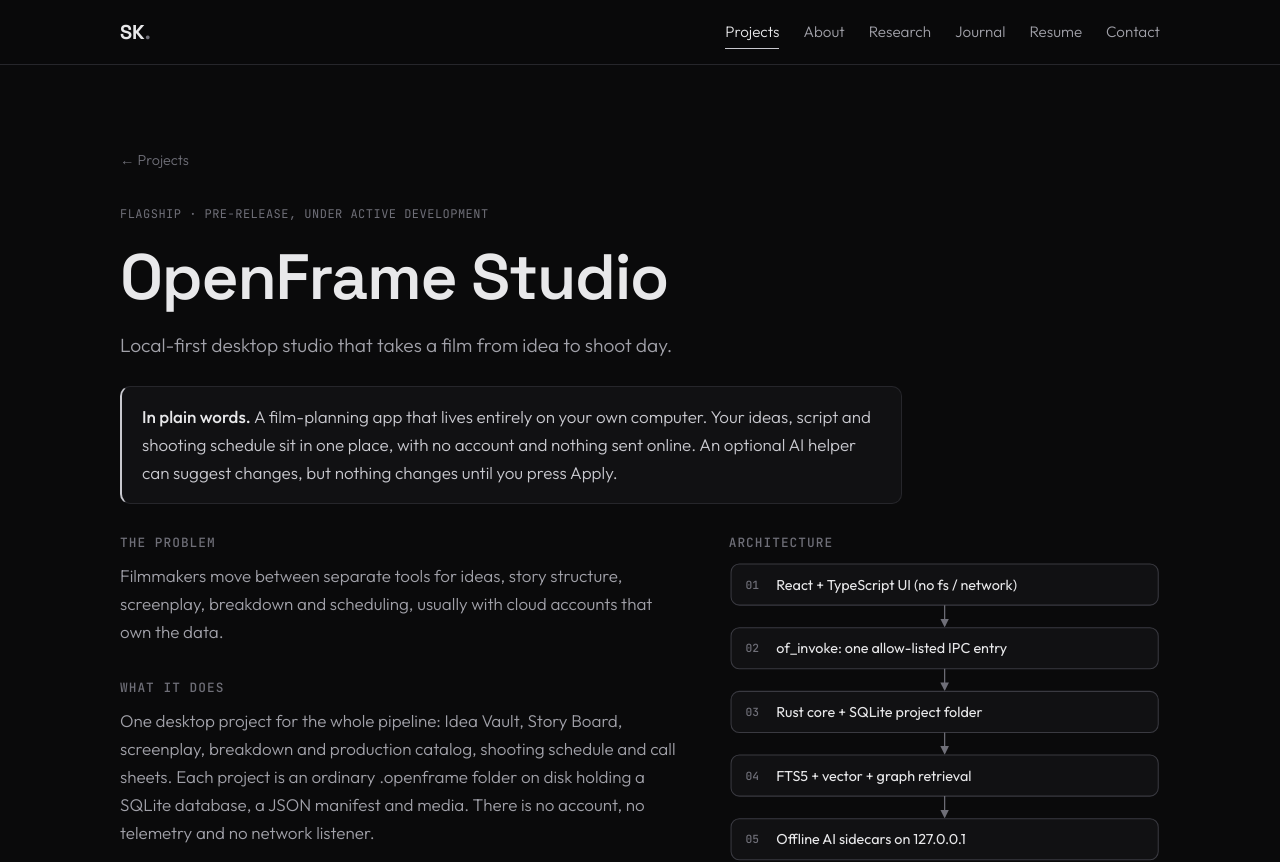
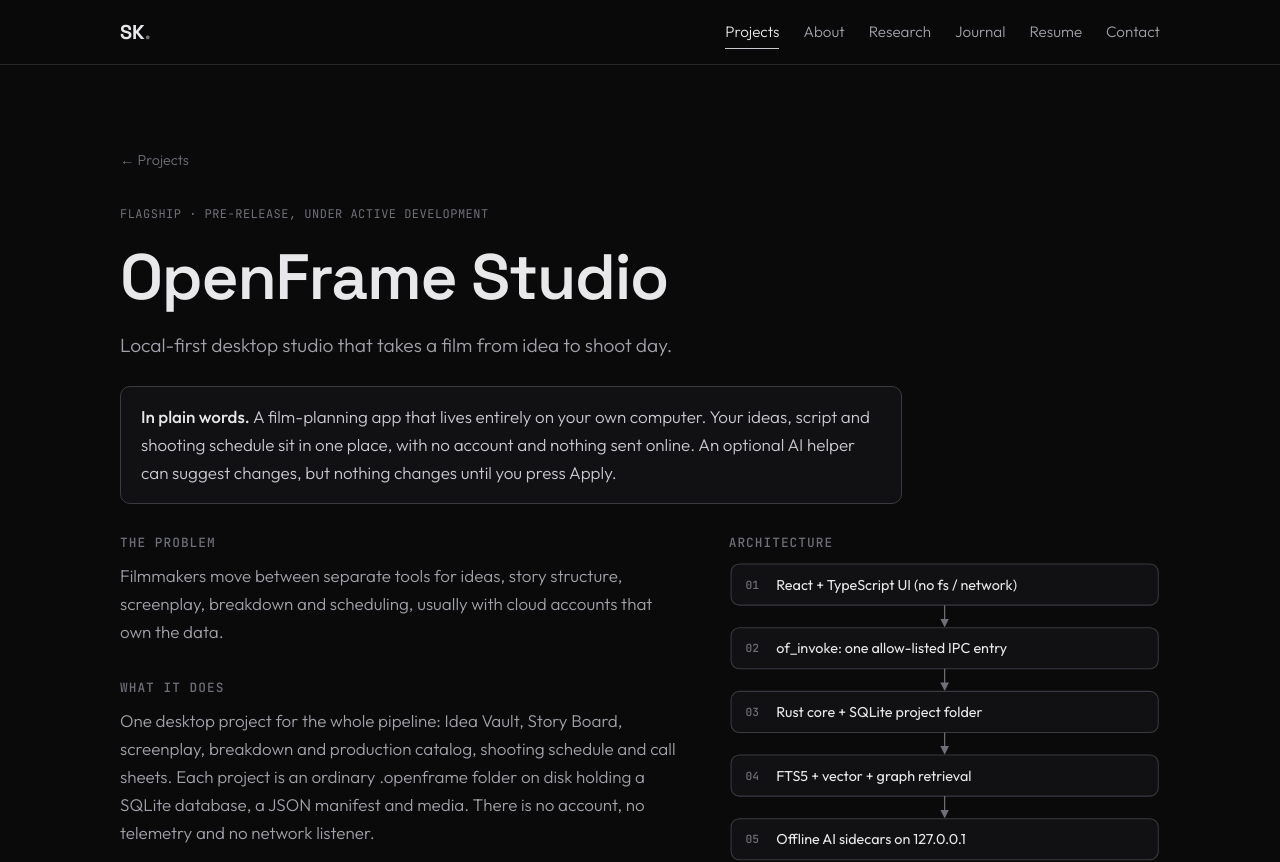
Before and after one commit to Saravankumar25/saravankumar25.github.io, a React (Vite) app: page /#/projects/openframe in a window 1280 px wide. Shown: the top 862 px of the page. Built offline with nearby package versions, Linux system fonts and the light colour scheme.

Commit message:
Remove side-tab accent from plain-words box

```diff
--- a/src/styles.css
+++ b/src/styles.css
@@ -112,7 +112,7 @@ nav a:hover, nav a.active { color: var(--text); border-color: var(--silver); }
 
 /* case study */
 .case h1 { margin-bottom: 1rem; }
-.plain-box { margin-top: 1.5rem; max-width: 46em; background: var(--surface); border: 1px solid var(--line); border-left: 2px solid var(--silver); border-radius: 10px; padding: 1rem 1.25rem; color: var(--silver); }
+.plain-box { margin-top: 1.5rem; max-width: 46em; background: var(--surface); border: 1px solid var(--line-strong); border-radius: 10px; padding: 1rem 1.25rem; color: var(--silver); }
 .plain-box strong { color: var(--text); font-weight: 500; }
 .case-grid { display: grid; grid-template-columns: 1.3fr 1fr; gap: 3rem; margin-top: 2rem; align-items: start; }
 .case-grid aside { position: sticky; top: 88px; }
```
